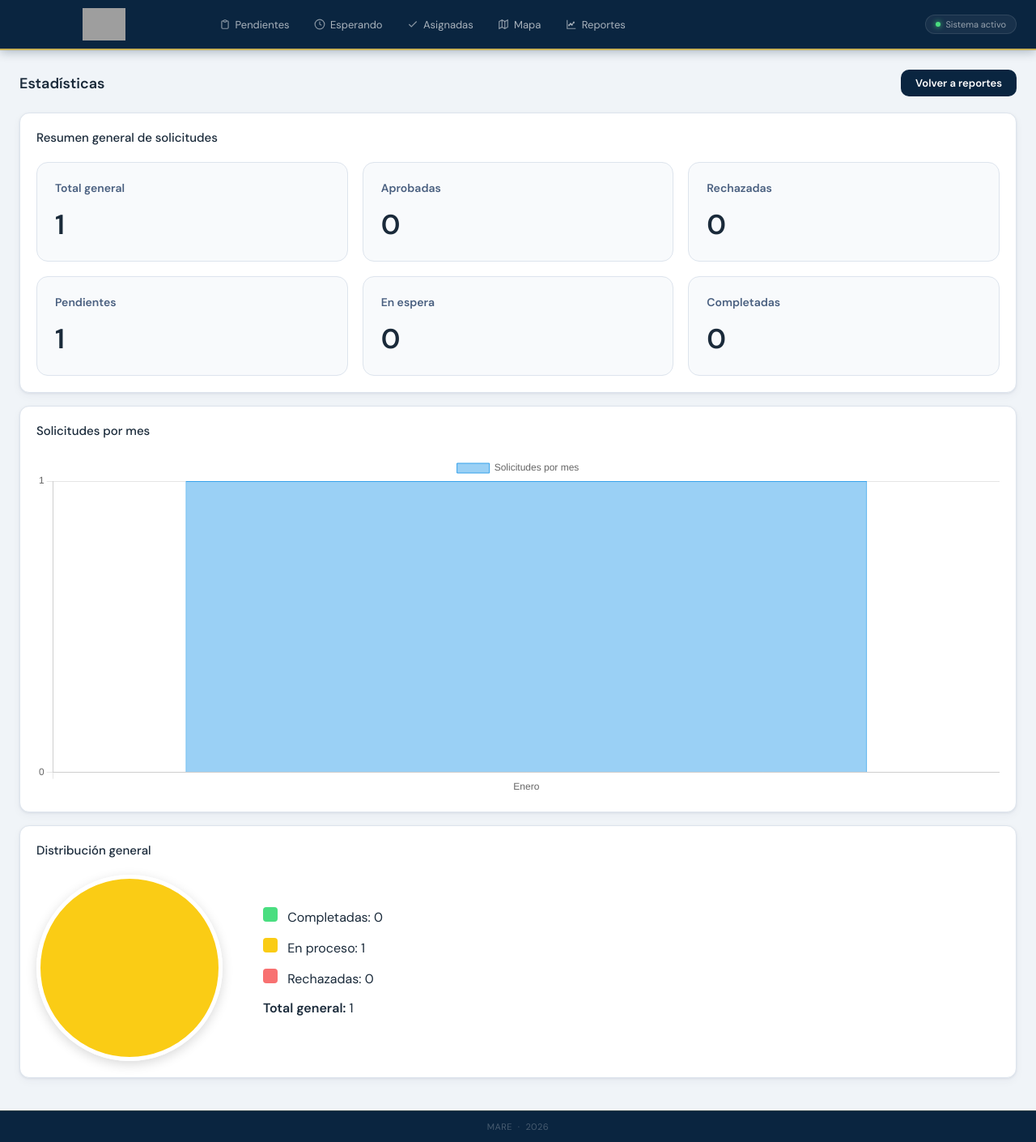
After one commit to eimymuz/MARE-proyecto, a Django app: page /reportes/estadisticas/ in a window 1280 px wide. The commit adds this page. Shown: the whole page at 81% size. Run offline with Django 5.2, Linux system fonts and the light colour scheme; tables that the repository leaves empty hold one stand-in row (values such as "Sample post"); grey boxes are pictures that could not be loaded.

Commit message:
feat: agregar nueva página de estadísticas y funcionalidad de visualización de datos

```diff
--- a/apps/reportes/urls.py
+++ b/apps/reportes/urls.py
@@ -4,12 +4,21 @@ from . import views
 urlpatterns = [
     path('', views.reporte_solicitudes, name='reporte_solicitudes'),
 
+     # ===== NUEVA PAGINA DE ESTADISTICAS =====
+    path(
+        'estadisticas/',
+        views.estadisticas_solicitudes,
+        name='estadisticas_solicitudes'
+    ),
+
+    # ===== PDF REPORTES =====
     path(
         'pdf/',
         views.reporte_solicitudes_pdf,
         name='reporte_solicitudes_pdf'
     ),
 
+    # ===== PDF ESTADISTICAS =====
     path(
         'estadisticas/pdf/',
         views.reporte_estadisticas_pdf,
--- a/apps/reportes/views.py
+++ b/apps/reportes/views.py
@@ -2,6 +2,7 @@ from django.shortcuts import render
 from django.http import HttpResponse
 from django.template.loader import render_to_string
 from django.utils import timezone
+from django.db.models import Count
 from weasyprint import HTML
 
 from apps.solicitudes.models import Solicitud
@@ -17,6 +18,54 @@ def calcular_fecha_resolucion(solicitud):
     )
 
     return historial.fecha_cambio if historial else None
+
+
+def obtener_estadisticas():
+    total_estadisticas = Solicitud.objects.count()
+
+    completadas = Solicitud.objects.filter(
+        estado='COMPLETADA'
+    ).count()
+
+    rechazadas = Solicitud.objects.filter(
+        estado='RECHAZADA'
+    ).count()
+
+    aprobadas = Solicitud.objects.filter(
+        estado='APROBADA'
+    ).count()
+
+    pendientes = Solicitud.objects.filter(
+        estado='PENDIENTE'
+    ).count()
+
+    en_espera = Solicitud.objects.filter(
+        estado='EN_ESPERA'
+    ).count()
+
+    en_proceso = pendientes + en_espera + aprobadas
+
+    if total_estadisticas > 0:
+        porcentaje_completadas = round((completadas / total_estadisticas) * 100, 2)
+        porcentaje_proceso = round((en_proceso / total_estadisticas) * 100, 2)
+        porcentaje_rechazadas = round((rechazadas / total_estadisticas) * 100, 2)
+    else:
+        porcentaje_completadas = 0
+        porcentaje_proceso = 0
+        porcentaje_rechazadas = 0
+
+    return {
+        'total_estadisticas': total_estadisticas,
+        'completadas': completadas,
+        'rechazadas': rechazadas,
+        'aprobadas': aprobadas,
+        'pendientes': pendientes,
+        'en_espera': en_espera,
+        'en_proceso': en_proceso,
+        'porcentaje_completadas': porcentaje_completadas,
+        'porcentaje_proceso': porcentaje_proceso,
+        'porcentaje_rechazadas': porcentaje_rechazadas,
+    }
 
 
 def obtener_solicitudes_filtradas(request):
@@ -70,47 +119,6 @@ def obtener_solicitudes_filtradas(request):
     return solicitudes, estado, mes, anio
 
 
-def obtener_estadisticas():
-    completadas = Solicitud.objects.filter(
-        estado='COMPLETADA'
-    ).count()
-
-    rechazadas = Solicitud.objects.filter(
-        estado='RECHAZADA'
-    ).count()
-
-    en_proceso = Solicitud.objects.filter(
-        estado__in=['PENDIENTE', 'EN_ESPERA', 'APROBADA']
-    ).count()
-
-    total_estadisticas = completadas + rechazadas + en_proceso
-
-    porcentaje_completadas = (
-        round((completadas / total_estadisticas) * 100, 2)
-        if total_estadisticas > 0 else 0
-    )
-
-    porcentaje_proceso = (
-        round((en_proceso / total_estadisticas) * 100, 2)
-        if total_estadisticas > 0 else 0
-    )
-
-    porcentaje_rechazadas = (
-        round((rechazadas / total_estadisticas) * 100, 2)
-        if total_estadisticas > 0 else 0
-    )
-
-    return {
-        'completadas': completadas,
-        'rechazadas': rechazadas,
-        'en_proceso': en_proceso,
-        'total_estadisticas': total_estadisticas,
-        'porcentaje_completadas': porcentaje_completadas,
-        'porcentaje_proceso': porcentaje_proceso,
-        'porcentaje_rechazadas': porcentaje_rechazadas,
-    }
-
-
 def reporte_solicitudes(request):
     solicitudes, estado, mes, anio = obtener_solicitudes_filtradas(request)
 
@@ -131,7 +139,6 @@ def reporte_solicitudes(request):
         'meses': meses,
         'anios': anios,
         'total': len(solicitudes),
-        **obtener_estadisticas(),
     }
 
     return render(request, 'reporte/reporte.html', context)
@@ -160,6 +167,42 @@ def reporte_solicitudes_pdf(request):
     return response
 
 
+def estadisticas_solicitudes(request):
+    estadisticas = obtener_estadisticas()
+
+    solicitudes_mes = (
+        Solicitud.objects
+        .values('fecha_solicitud__month')
+        .annotate(total=Count('id'))
+        .order_by('fecha_solicitud__month')
+    )
+
+    meses = [
+        'Enero', 'Febrero', 'Marzo',
+        'Abril', 'Mayo', 'Junio',
+        'Julio', 'Agosto', 'Septiembre',
+        'Octubre', 'Noviembre', 'Diciembre'
+    ]
+
+    labels = []
+    data = []
+
+    for item in solicitudes_mes:
+        mes_num = item['fecha_solicitud__month']
+
+        if mes_num:
+            labels.append(meses[mes_num - 1])
+            data.append(item['total'])
+
+    context = {
+        **estadisticas,
+        'labels': labels,
+        'data': data,
+    }
+
+    return render(request, 'reporte/estadisticas.html', context)
+
+
 def reporte_estadisticas_pdf(request):
     estadisticas = obtener_estadisticas()
 
--- /dev/null
+++ b/templates/reporte/estadisticas.html
@@ -0,0 +1,245 @@
+{% extends "base.html" %}
+
+{% block title %}Estadísticas{% endblock %}
+
+{% block content %}
+
+<script src="https://cdn.jsdelivr.net/npm/chart.js"></script>
+
+<div class="page-header"
+     style="
+        display:flex;
+        justify-content:space-between;
+        align-items:center;
+        gap:15px;
+     ">
+
+  <h2>Estadísticas</h2>
+
+  <a href="{% url 'reporte_solicitudes' %}"
+     class="btn btn-primary"
+     style="
+        padding:10px 18px;
+        border-radius:10px;
+        text-decoration:none;
+        font-weight:600;
+     ">
+    Volver a reportes
+  </a>
+
+</div>
+
+<div class="card">
+
+  <h3 style="margin-top:0; margin-bottom:20px;">
+    Resumen general de solicitudes
+  </h3>
+
+  <div class="estadisticas-grid">
+
+    <div class="estadistica-card">
+      <span>Total general</span>
+      <strong>{{ total_estadisticas }}</strong>
+    </div>
+
+    <div class="estadistica-card">
+      <span>Aprobadas</span>
+      <strong>{{ aprobadas }}</strong>
+    </div>
+
+    <div class="estadistica-card">
+      <span>Rechazadas</span>
+      <strong>{{ rechazadas }}</strong>
+    </div>
+
+    <div class="estadistica-card">
+      <span>Pendientes</span>
+      <strong>{{ pendientes }}</strong>
+    </div>
+
+    <div class="estadistica-card">
+      <span>En espera</span>
+      <strong>{{ en_espera }}</strong>
+    </div>
+
+    <div class="estadistica-card">
+      <span>Completadas</span>
+      <strong>{{ completadas }}</strong>
+    </div>
+
+  </div>
+
+</div>
+
+<div class="card">
+
+  <h3 style="margin-top:0; margin-bottom:20px;">
+    Solicitudes por mes
+  </h3>
+
+  <div style="height:420px;">
+    <canvas id="graficaSolicitudes"></canvas>
+  </div>
+
+</div>
+
+<div class="card">
+
+  <h3 style="margin-top:0; margin-bottom:20px;">
+    Distribución general
+  </h3>
+
+  <div class="contenedor-grafica">
+
+    <div
+      class="grafica-circular"
+      style="
+        background:
+        conic-gradient(
+          #4ade80 0% {{ porcentaje_completadas }}%,
+          #facc15 {{ porcentaje_completadas }}% {{ porcentaje_completadas|add:porcentaje_proceso }}%,
+          #f87171 {{ porcentaje_completadas|add:porcentaje_proceso }}% 100%
+        );
+      ">
+    </div>
+
+    <div class="leyenda">
+
+      <p>
+        <span class="verde"></span>
+        Completadas: {{ completadas }}
+      </p>
+
+      <p>
+        <span class="amarillo"></span>
+        En proceso: {{ en_proceso }}
+      </p>
+
+      <p>
+        <span class="rojo"></span>
+        Rechazadas: {{ rechazadas }}
+      </p>
+
+      <p>
+        <strong>Total general:</strong>
+        {{ total_estadisticas }}
+      </p>
+
+    </div>
+
+  </div>
+
+</div>
+
+<style>
+  .estadisticas-grid {
+    display: grid;
+    grid-template-columns: repeat(3, 1fr);
+    gap: 18px;
+  }
+
+  .estadistica-card {
+    background: #f8fafc;
+    border: 1px solid var(--border);
+    border-radius: 14px;
+    padding: 22px;
+  }
+
+  .estadistica-card span {
+    display: block;
+    color: var(--text-mid);
+    font-weight: 600;
+    margin-bottom: 14px;
+  }
+
+  .estadistica-card strong {
+    display: block;
+    color: var(--primary);
+    font-size: 34px;
+  }
+
+  .contenedor-grafica {
+    display: flex;
+    align-items: center;
+    gap: 50px;
+    flex-wrap: wrap;
+  }
+
+  .grafica-circular {
+    width: 230px;
+    height: 230px;
+    border-radius: 50%;
+    border: 5px solid white;
+    box-shadow: 0 4px 14px rgba(0,0,0,0.15);
+  }
+
+  .leyenda p {
+    margin-bottom: 15px;
+    font-size: 16px;
+  }
+
+  .leyenda span {
+    width: 18px;
+    height: 18px;
+    display: inline-block;
+    border-radius: 4px;
+    margin-right: 8px;
+  }
+
+  .verde {
+    background: #4ade80;
+  }
+
+  .amarillo {
+    background: #facc15;
+  }
+
+  .rojo {
+    background: #f87171;
+  }
+
+  @media (max-width: 900px) {
+    .estadisticas-grid {
+      grid-template-columns: repeat(2, 1fr);
+    }
+  }
+
+  @media (max-width: 600px) {
+    .estadisticas-grid {
+      grid-template-columns: 1fr;
+    }
+  }
+</style>
+
+<script>
+  const ctx = document.getElementById('graficaSolicitudes');
+
+  new Chart(ctx, {
+    type: 'bar',
+
+    data: {
+      labels: {{ labels|safe }},
+      datasets: [{
+        label: 'Solicitudes por mes',
+        data: {{ data|safe }},
+        borderWidth: 1
+      }]
+    },
+
+    options: {
+      responsive: true,
+      maintainAspectRatio: false,
+
+      scales: {
+        y: {
+          beginAtZero: true,
+          ticks: {
+            precision: 0
+          }
+        }
+      }
+    }
+  });
+</script>
+
+{% endblock %}
```
Also changed, not shown: templates/reporte/reporte.html (+92 -112 lines).
